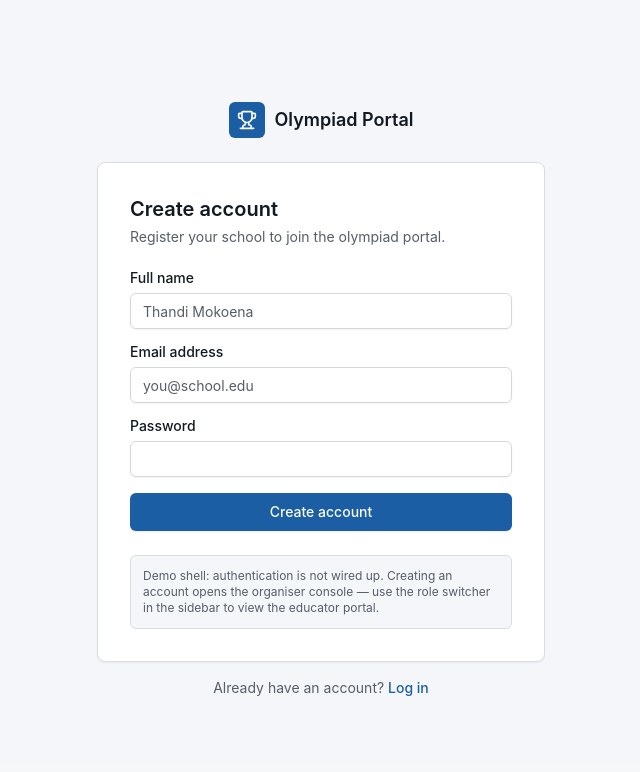
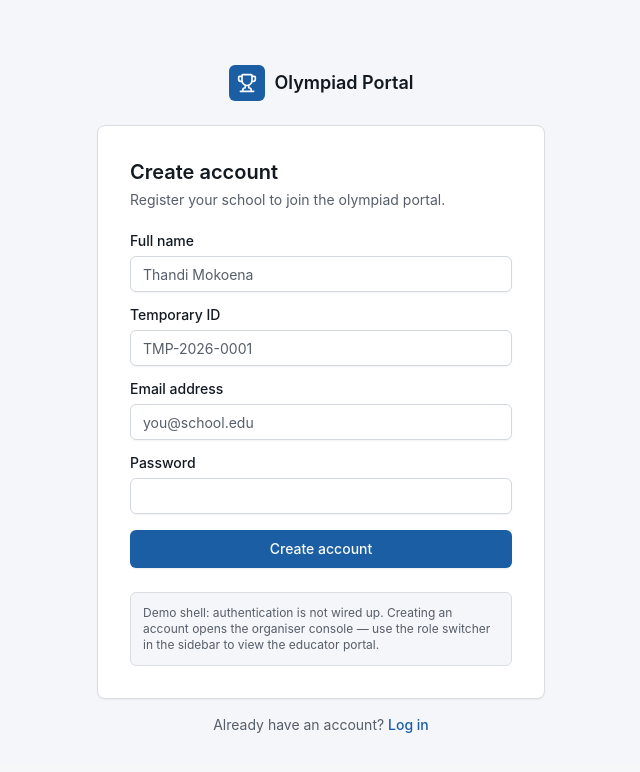
Before and after one commit to mavhila-mashudu/OlympiadPortal_2.0, a React (Vite) app in the folder frontend/: page /signup in a window 1280 px wide. Shown: the top 772 px of the page, without its empty margins (319-959 px from the left). Built offline with nearby package versions, Linux system fonts and the light colour scheme.

Commit message:
feat: add input for temporary id

```diff
--- a/frontend/src/pages/auth/Signup.tsx
+++ b/frontend/src/pages/auth/Signup.tsx
@@ -39,6 +39,17 @@ function Signup() {
                 id="name"
                 name="name"
                 placeholder="Thandi Mokoena"
+                required
+                type="text"
+              />
+            </div>
+
+            <div className={styles.field}>
+              <Label htmlFor="tempId">Temporary ID</Label>
+              <Input
+                id="tempId"
+                name="tempId"
+                placeholder="TMP-2026-0001"
                 required
                 type="text"
               />
```
